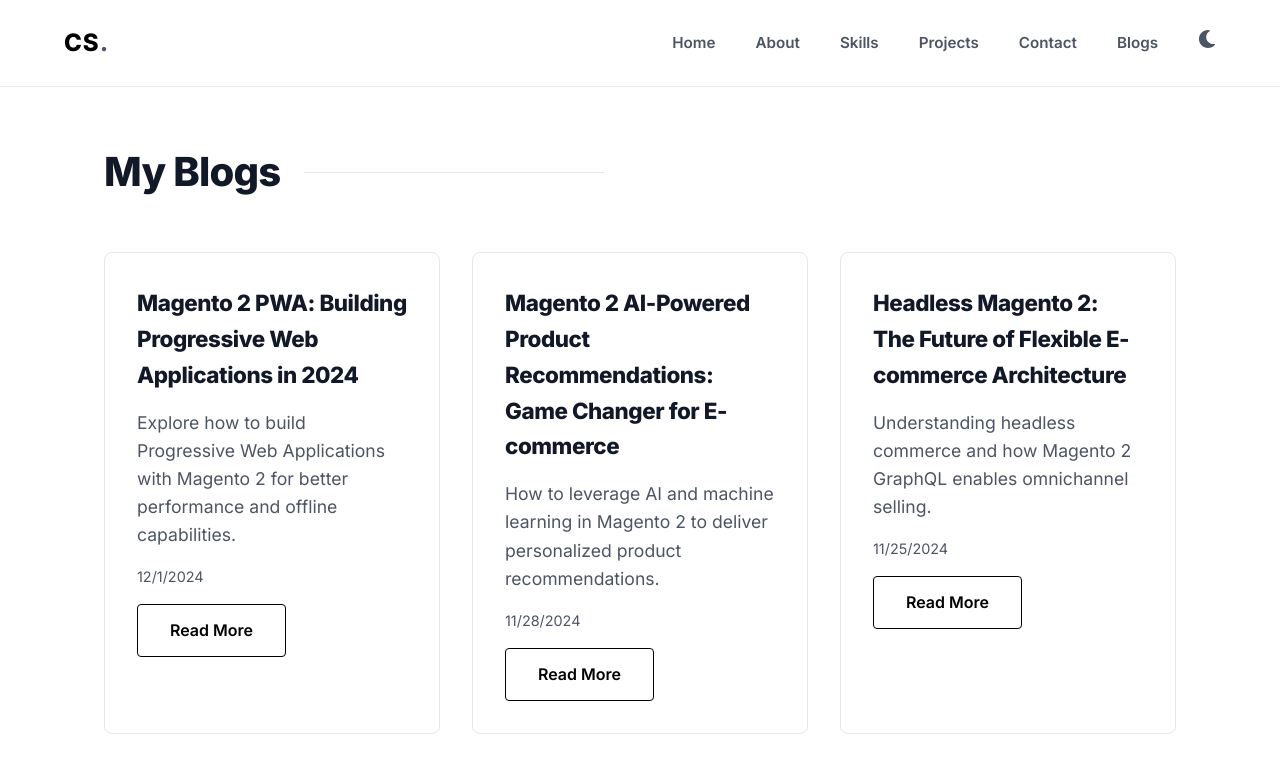
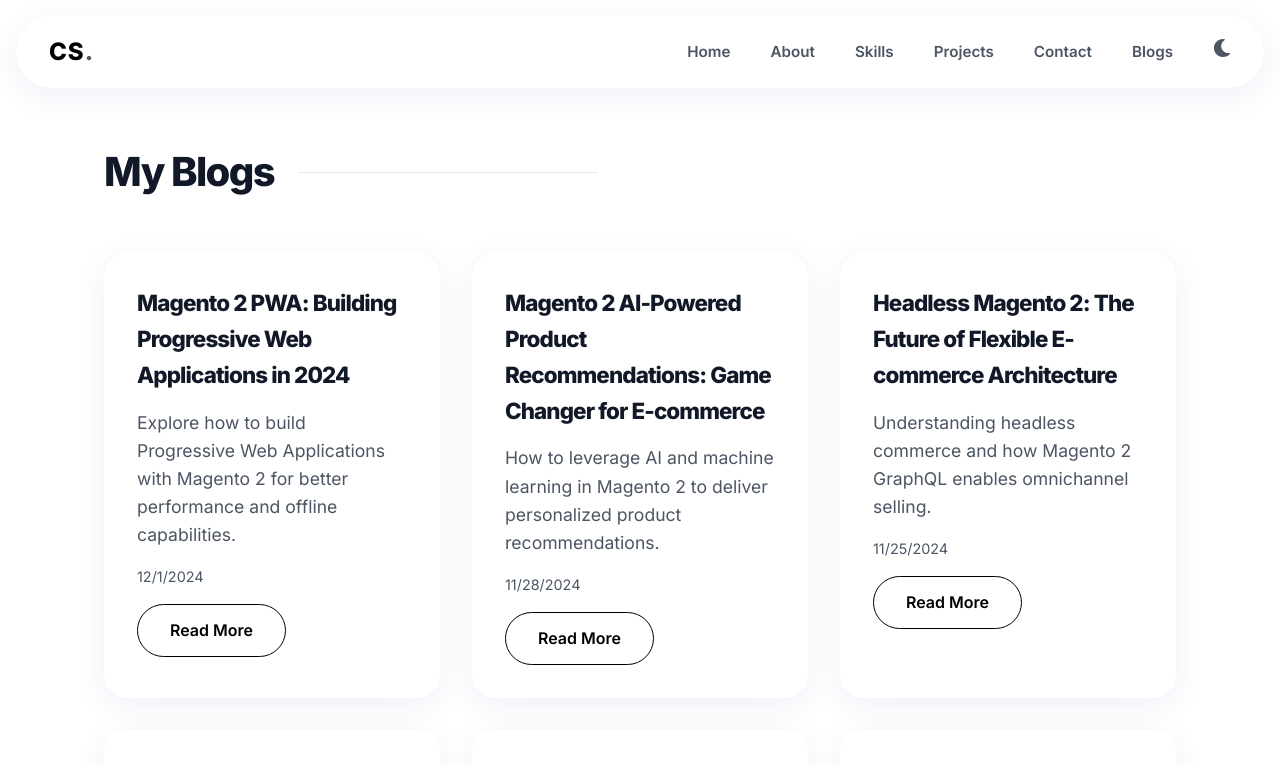
Before and after one commit to iamchiragsharma/chiragsharmadev, a React (Create React App) app: page /blogs in a window 1280 px wide. Shown: the top 764 px of the page. Built offline with nearby package versions, Linux system fonts and the light colour scheme.

Commit message:
Fixed some design related issues

```diff
--- a/src/components/BlogDetail.css
+++ b/src/components/BlogDetail.css
@@ -9,17 +9,18 @@
   background: transparent;
   color: var(--text-primary);
   border: 1px solid var(--border-color);
-  padding: 0.7rem 1.5rem;
+  padding: 0.8rem 2rem;
   font-size: 1rem;
-  font-weight: 500;
-  border-radius: 4px;
+  font-weight: 600;
+  border-radius: 99px;
   cursor: pointer;
   margin-bottom: 2rem;
-  transition: all 0.3s ease;
+  transition: all 0.3s cubic-bezier(0.25, 0.8, 0.25, 1);
 }
 
 .back-btn:hover {
   background: var(--bg-secondary);
+  transform: scale(1.05);
 }
 
 .blog-detail h1 {
@@ -45,20 +46,21 @@
   background: var(--bg-secondary);
   color: var(--text-primary);
   border: 1px solid var(--border-color);
-  padding: 0.7rem 1.5rem;
+  padding: 0.8rem 2rem;
   font-size: 1rem;
-  font-weight: 500;
-  border-radius: 4px;
+  font-weight: 600;
+  border-radius: 99px;
   cursor: pointer;
   display: inline-flex;
   align-items: center;
   gap: 0.5rem;
-  transition: all 0.3s ease;
+  transition: all 0.3s cubic-bezier(0.25, 0.8, 0.25, 1);
 }
 
 .like-btn:hover {
   background: var(--black);
   color: var(--bg-main);
+  transform: scale(1.05);
 }
 
 .comments-section {
@@ -81,11 +83,14 @@
 }
 
 .comment-form textarea {
-  background: var(--bg-secondary);
+  background: var(--glass-bg);
   color: var(--text-primary);
+  backdrop-filter: blur(24px);
+  -webkit-backdrop-filter: blur(24px);
   padding: 1rem;
-  border: 1px solid var(--border-color);
-  border-radius: 4px;
+  border: 1px solid var(--glass-border);
+  border-radius: 12px;
+  box-shadow: inset 0 2px 4px rgba(0, 0, 0, 0.02);
   resize: vertical;
   font-family: inherit;
 }
@@ -97,10 +102,13 @@
 }
 
 .comment {
-  background: var(--bg-secondary);
+  background: var(--glass-bg);
+  backdrop-filter: blur(24px);
+  -webkit-backdrop-filter: blur(24px);
   padding: 1rem;
-  border-radius: 4px;
-  border: 1px solid var(--border-color);
+  border-radius: 12px;
+  border: 1px solid var(--glass-border);
+  box-shadow: var(--glass-shadow);
 }
 
 .comment small {
--- a/src/components/Blogs.css
+++ b/src/components/Blogs.css
@@ -11,12 +11,19 @@
 }
 
 .blog-card {
-  background: var(--bg-main);
-  border: 1px solid var(--border-color);
-  border-radius: 8px;
+  background: var(--glass-bg);
+  backdrop-filter: blur(24px);
+  -webkit-backdrop-filter: blur(24px);
+  border: 1px solid var(--glass-border);
+  border-radius: 24px;
   padding: 2rem;
-  transition: all 0.3s ease;
+  transition: all 0.4s cubic-bezier(0.25, 0.8, 0.25, 1);
   text-align: left;
+  box-shadow: var(--glass-shadow);
+}
+
+.blog-card:hover {
+  transform: translateY(-8px) scale(1.02);
 }
 
 .blog-card h3 {
--- a/src/components/Contact.css
+++ b/src/components/Contact.css
@@ -35,9 +35,12 @@
 .contact-form textarea {
   width: 100%;
   padding: 1rem;
-  background: var(--bg-secondary);
-  border: 1px solid var(--border-color);
-  border-radius: 4px;
+  background: var(--glass-bg);
+  backdrop-filter: blur(24px);
+  -webkit-backdrop-filter: blur(24px);
+  border: 1px solid var(--glass-border);
+  border-radius: 12px;
+  box-shadow: inset 0 2px 4px rgba(0, 0, 0, 0.02);
   font-family: 'Inter', sans-serif;
   color: var(--text-primary);
   font-size: 1rem;
--- a/src/components/Hero.css
+++ b/src/components/Hero.css
@@ -38,6 +38,16 @@
   font-weight: 300;
 }
 
+.hero-content {
+  animation: float 6s ease-in-out infinite;
+}
+
+@keyframes float {
+  0% { transform: translateY(0px); }
+  50% { transform: translateY(-10px); }
+  100% { transform: translateY(0px); }
+}
+
 @keyframes blink {
   0%, 100% { opacity: 1; }
   50% { opacity: 0; }
--- a/src/components/Navbar.css
+++ b/src/components/Navbar.css
@@ -2,14 +2,20 @@
   display: flex;
   justify-content: space-between;
   align-items: center;
-  padding: 1.5rem 5%;
+  padding: 1rem 2rem;
   position: fixed;
-  width: 100%;
-  top: 0;
+  width: calc(100% - 2rem);
+  top: 1rem;
+  left: 50%;
+  transform: translateX(-50%);
   background: var(--nav-bg);
-  backdrop-filter: blur(12px);
+  backdrop-filter: blur(24px);
+  -webkit-backdrop-filter: blur(24px);
   z-index: 1000;
-  border-bottom: 1px solid var(--border-color);
+  border: 1px solid var(--glass-border);
+  border-radius: 99px;
+  box-shadow: var(--glass-shadow);
+  transition: all 0.3s ease;
 }
 
 .logo {
@@ -74,7 +80,9 @@
 
 @media screen and (max-width: 768px) {
   .navbar {
-    padding: 1rem 4%;
+    padding: 1rem 1.5rem;
+    width: calc(100% - 1rem);
+    top: 0.5rem;
   }
 
   .logo {
@@ -86,14 +94,16 @@
     right: 0;
     height: 100vh;
     top: 0;
-    background: var(--bg-main);
+    background: var(--glass-bg);
+    backdrop-filter: blur(30px);
+    -webkit-backdrop-filter: blur(30px);
     display: flex;
     flex-direction: column;
     align-items: center;
     justify-content: center;
     width: 100%;
     transform: translateX(100%);
-    transition: transform 0.4s ease-in-out;
+    transition: transform 0.4s cubic-bezier(0.25, 0.8, 0.25, 1);
     gap: 2rem;
   }
 
--- a/src/components/Projects.css
+++ b/src/components/Projects.css
@@ -5,15 +5,28 @@
 }
 
 .project-card {
-  background: var(--bg-main);
-  border-radius: 8px;
+  background: var(--glass-bg);
+  backdrop-filter: blur(24px);
+  -webkit-backdrop-filter: blur(24px);
+  border-radius: 24px;
   overflow: hidden;
-  transition: all 0.3s ease;
-  border: 1px solid var(--border-color);
+  transition: all 0.4s cubic-bezier(0.25, 0.8, 0.25, 1);
+  border: 1px solid var(--glass-border);
+  box-shadow: var(--glass-shadow);
+  display: flex;
+  flex-direction: column;
+}
+
+.project-card:hover {
+  transform: translateY(-8px) scale(1.02);
 }
 
 .project-info {
   padding: 2rem;
+  flex: 1;
+  display: flex;
+  flex-direction: column;
+  justify-content: center;
 }
 
 .project-info h3 {
--- a/src/components/Projects.js
+++ b/src/components/Projects.js
@@ -7,7 +7,7 @@
   { title: 'The Instrument Place', type: 'Company\'s External Project' },
   { title: 'Used Parts Depot', type: 'Company\'s External Project' },
   { title: 'Farm Fresh Oils', type: 'Company\'s External Project' },
-  { title: 'Unstd Clothing', type: 'Company\'s External Project' },
+  { title: 'Unstd Clothing', type: '' },
 ];
 
 const Projects = () => {
@@ -18,7 +18,7 @@
         {projects.map((project, index) => (
           <div key={index} className="project-card fade-up hover-target">
             <div className="project-info">
-              <p>{project.type}</p>
+              {project.type && <p>{project.type}</p>}
               <h3>{project.title}</h3>
             </div>
           </div>
--- a/src/components/Skills.css
+++ b/src/components/Skills.css
@@ -42,21 +42,24 @@
 }
 
 .skill-card {
-  background: var(--bg-main);
-  border: 1px solid var(--border-color);
-  border-radius: 8px;
+  background: var(--glass-bg);
+  backdrop-filter: blur(24px);
+  -webkit-backdrop-filter: blur(24px);
+  border: 1px solid var(--glass-border);
+  border-radius: 24px;
   padding: 2rem 1.5rem;
   text-align: center;
-  transition: all 0.3s ease;
+  transition: all 0.4s cubic-bezier(0.25, 0.8, 0.25, 1);
   display: flex;
   flex-direction: column;
   align-items: center;
   justify-content: flex-start;
+  box-shadow: var(--glass-shadow);
 }
 
 .skill-card:hover {
-  border-color: var(--black);
-  transform: translateY(-4px);
+  border-color: var(--text-primary);
+  transform: translateY(-8px) scale(1.05);
 }
 
 .skill-icon {
--- a/src/index.css
+++ b/src/index.css
@@ -5,7 +5,11 @@
   --text-secondary: #4B5563;
   --border-color: #E5E7EB;
   --black: #000000;
-  --nav-bg: rgba(255, 255, 255, 0.9);
+  --nav-bg: rgba(255, 255, 255, 0.7);
+  --glass-bg: rgba(255, 255, 255, 0.6);
+  --glass-border: rgba(255, 255, 255, 0.5);
+  --glass-shadow: 0 8px 32px 0 rgba(31, 38, 135, 0.07);
+  --mesh-gradient: linear-gradient(-45deg, #f8fafc, #e0e7ff, #fae8ff, #fce7f3);
 }
 
 [data-theme='dark'] {
@@ -15,7 +19,11 @@
   --text-secondary: #9CA3AF;
   --border-color: #374151;
   --black: #FFFFFF;
-  --nav-bg: rgba(17, 24, 39, 0.9);
+  --nav-bg: rgba(17, 24, 39, 0.7);
+  --glass-bg: rgba(17, 24, 39, 0.6);
+  --glass-border: rgba(255, 255, 255, 0.08);
+  --glass-shadow: 0 8px 32px 0 rgba(0, 0, 0, 0.4);
+  --mesh-gradient: linear-gradient(-45deg, #020617, #1e1b4b, #0f172a, #2e1065);
 }
 
 * {
@@ -26,9 +34,7 @@
 
 html {
   scroll-behavior: smooth;
-  background-color: var(--bg-main);
-  color: var(--text-primary);
-  font-family: 'Inter', sans-serif;
+  font-family: 'Inter', -apple-system, BlinkMacSystemFont, 'Segoe UI', Roboto, Helvetica, Arial, sans-serif;
   transition: background-color 0.3s ease, color 0.3s ease;
 }
 
@@ -36,12 +42,14 @@
   line-height: 1.6;
   overflow-x: hidden;
   background-color: var(--bg-main);
+  color: var(--text-primary);
   transition: background-color 0.3s ease, color 0.3s ease;
+  min-height: 100vh;
 }
 
 h1, h2, h3 {
   font-weight: 800;
-  letter-spacing: -0.02em;
+  letter-spacing: -0.04em;
   color: var(--text-primary);
 }
 
@@ -110,13 +118,17 @@
   align-items: center;
   justify-content: center;
   padding: 0.8rem 2rem;
-  border-radius: 4px;
+  border-radius: 99px;
   text-decoration: none;
   font-weight: 600;
   font-size: 1rem;
   cursor: pointer;
-  transition: all 0.3s ease;
+  transition: all 0.3s cubic-bezier(0.25, 0.8, 0.25, 1);
   border: none;
+}
+
+.btn:hover {
+  transform: scale(1.05);
 }
 
 .btn-primary {
@@ -165,3 +177,12 @@
   opacity: 1;
   transform: translateY(0);
 }
+
+.glass-card {
+  background: var(--glass-bg);
+  backdrop-filter: blur(24px);
+  -webkit-backdrop-filter: blur(24px);
+  border: 1px solid var(--glass-border);
+  box-shadow: var(--glass-shadow);
+  border-radius: 24px;
+}
```
